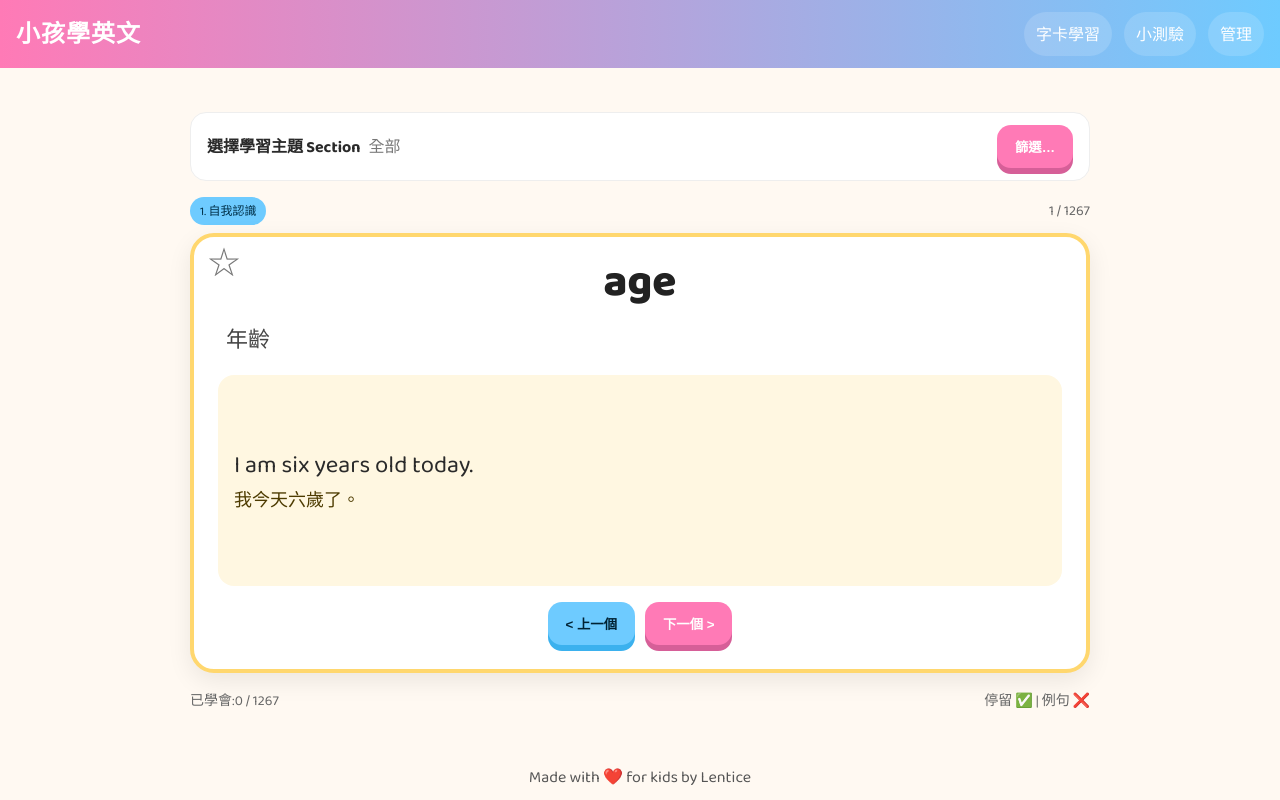
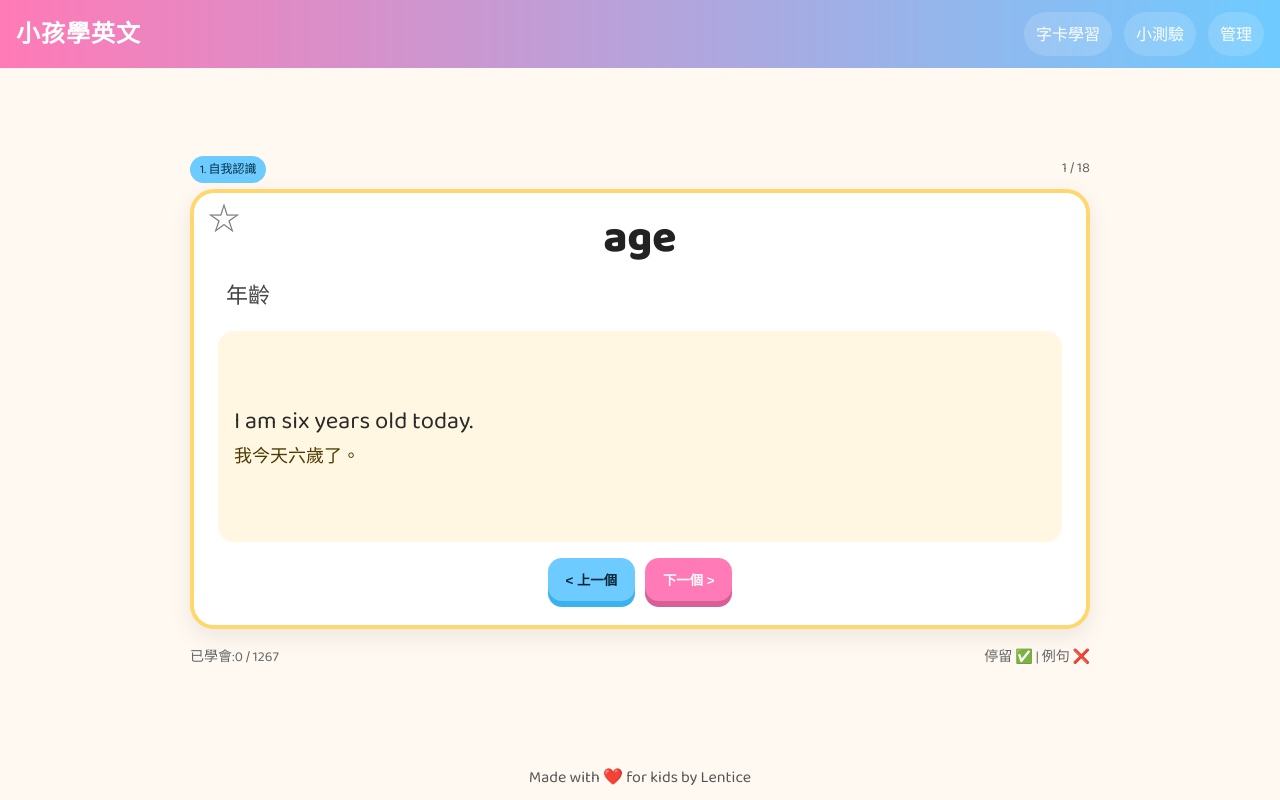
Before and after one commit to Lentice/kid_words, a React (Vite) app: page / in a window 1280 px wide. Built offline with nearby package versions, Linux system fonts and the light colour scheme.

Commit message:
fix: refactor SectionPicker and Learn components for improved section selection and state management

```diff
--- a/src/components/SectionPicker.jsx
+++ b/src/components/SectionPicker.jsx
@@ -1,39 +1,33 @@
 import React, { useState, useMemo } from 'react'
 
-export default function SectionPicker({ sections, selectedIds, onChange }){
-  const toggle = (id) => {
-    const has = selectedIds.includes(id)
-    const next = has ? selectedIds.filter(x=>x!==id) : [...selectedIds, id]
-    onChange(next)
+export default function SectionPicker({ sections, selectedId, onChange }){
+  const select = (id) => {
+    onChange(id)
   }
-  const allSelected = selectedIds.length === 0 || selectedIds.length === sections.length
-  const selectAll = () => onChange([]) // empty means all
 
   const [open, setOpen] = useState(false)
-  const summary = useMemo(() => {
-    if (allSelected) return '全部'
-    return `已選 ${selectedIds.length} / ${sections.length}`
-  }, [allSelected, selectedIds.length, sections.length])
+  const currentSection = useMemo(() => {
+    return sections.find(s => s.id === selectedId)
+  }, [sections, selectedId])
+
+  const summary = currentSection ? `${currentSection.number}. ${currentSection.name}` : '請選擇'
 
   return (
     <div className="panel">
       <div className="row" style={{justifyContent:'space-between', alignItems:'center'}}>
         <div className="row" style={{gap:8, alignItems:'center'}}>
-          <strong>選擇學習主題 Section</strong>
+          <strong>學習主題 Section</strong>
           <span className="muted">{summary}</span>
         </div>
         <div className="row" style={{gap:8}}>
-          {open && (
-            <button className="btn ghost" onClick={selectAll}>{allSelected ? '全部已選' : '選擇全部'}</button>
-          )}
-          <button className="btn" onClick={()=>setOpen(o=>!o)}>{open ? '收合' : '篩選…'}</button>
+          <button className="btn" onClick={()=>setOpen(o=>!o)}>{open ? '收合' : '切換…'}</button>
         </div>
       </div>
       {open && (
         <div className="section-list" style={{marginTop:8}}>
           {sections.map(s => (
             <label key={s.id} className="section-item">
-              <input type="checkbox" checked={selectedIds.length===0 ? true : selectedIds.includes(s.id)} onChange={()=>toggle(s.id)} />
+              <input type="radio" name="section" checked={selectedId === s.id} onChange={()=>select(s.id)} />
               <span>{s.number}. {s.name}</span>
             </label>
           ))}
--- a/src/routes/Learn.jsx
+++ b/src/routes/Learn.jsx
@@ -7,27 +7,50 @@ import { getProgress, saveProgress } from '../utils/progress'
 export default function Learn(){
   const { words, sections, sectionMap, bySections, loading, error } = useWordData()
   const saved = useMemo(()=>getProgress(),[])
-  const [selected, setSelected] = useState(saved.selectedSectionIds || [])
-  const [index, setIndex] = useState(saved.lastIndex || 0)
+
+  // 根據最後學習的單字 ID 找到對應的類別
+  const initialSection = useMemo(() => {
+    if (saved.lastWordId && words.length > 0) {
+      const lastWord = words.find(w => w.id === saved.lastWordId)
+      return lastWord ? lastWord.section_id : (sections.length > 0 ? sections[0].id : null)
+    }
+    return sections.length > 0 ? sections[0].id : null
+  }, [saved.lastWordId, words, sections])
+
+  const [selectedSection, setSelectedSection] = useState(initialSection)
   const [learnedIds, setLearnedIds] = useState(saved.learnedIds || new Set())
   const [dwellReady, setDwellReady] = useState(false)
   const [exampleClicked, setExampleClicked] = useState(false)
   const [isEditingProgress, setIsEditingProgress] = useState(false)
   const [progressInput, setProgressInput] = useState('')
+  const [showSectionMenu, setShowSectionMenu] = useState(false)
 
   const filtered = useMemo(()=>{
-    const list = bySections(selected)
+    if (!selectedSection) return []
+    const list = bySections([selectedSection])
     return list
-  },[bySections, selected, words])
+  },[bySections, selectedSection, words])
+
+  // 根據最後學習的單字 ID 找到在當前類別中的索引
+  const initialIndex = useMemo(() => {
+    if (saved.lastWordId && filtered.length > 0) {
+      const idx = filtered.findIndex(w => w.id === saved.lastWordId)
+      return idx >= 0 ? idx : 0
+    }
+    return 0
+  }, [saved.lastWordId, filtered])
+
+  const [index, setIndex] = useState(initialIndex)
 
   useEffect(()=>{
     // if current index exceeds filtered length, reset to 0
     if (index >= filtered.length) setIndex(0)
   },[filtered.length])
 
-  useEffect(()=>{
-    saveProgress({ selectedSectionIds: selected })
-  },[selected])
+  const handleSectionChange = (sectionId) => {
+    setSelectedSection(sectionId)
+    setIndex(0)
+  }
 
   const current = filtered[index] || null
   const pos = `${index+1} / ${filtered.length}`
@@ -52,14 +75,16 @@ export default function Learn(){
   const onPrev = () => {
     setIndex(i=>{
       const ni = (i-1+filtered.length)%filtered.length
-      saveProgress({ lastIndex: ni })
+      const wordId = filtered[ni]?.id
+      if (wordId) saveProgress({ lastWordId: wordId })
       return ni
     })
   }
   const onNext = () => {
     setIndex(i=>{
       const ni = (i+1)%filtered.length
-      saveProgress({ lastIndex: ni })
+      const wordId = filtered[ni]?.id
+      if (wordId) saveProgress({ lastWordId: wordId })
       return ni
     })
   }
@@ -82,7 +107,8 @@ export default function Learn(){
     if (!isNaN(num) && num >= 1 && num <= filtered.length) {
       const newIndex = num - 1
       setIndex(newIndex)
-      saveProgress({ lastIndex: newIndex })
+      const wordId = filtered[newIndex]?.id
+      if (wordId) saveProgress({ lastWordId: wordId })
     }
     setIsEditingProgress(false)
   }
@@ -95,20 +121,78 @@ export default function Learn(){
     }
   }
 
+  // 點擊外部關閉選單
+  useEffect(() => {
+    const handleClickOutside = (e) => {
+      if (showSectionMenu && !e.target.closest('.chip')) {
+        setShowSectionMenu(false)
+      }
+    }
+    document.addEventListener('click', handleClickOutside)
+    return () => document.removeEventListener('click', handleClickOutside)
+  }, [showSectionMenu])
+
   if (loading) return <div>載入中…</div>
   if (error) return <div>載入資料時發生錯誤</div>
   if (!filtered.length) return (
     <div className="stack" style={{maxWidth:900,width:'100%'}}>
-      <SectionPicker sections={sections} selectedIds={selected} onChange={setSelected} />
+      <SectionPicker sections={sections} selectedId={selectedSection} onChange={handleSectionChange} />
       <div className="panel">沒有符合的單字</div>
     </div>
   )
 
   return (
     <div className="stack" style={{gap:16,maxWidth:900,width:'100%'}}>
-      <SectionPicker sections={sections} selectedIds={selected} onChange={setSelected} />
       <div className="card-header" style={{marginBottom:-8}}>
-        <span className="chip">{sectionMap[current.section_id] ? `${sectionMap[current.section_id].number}. ${sectionMap[current.section_id].name}` : 'Section'}</span>
+        <div style={{position: 'relative'}}>
+          <span
+            className="chip"
+            onClick={() => setShowSectionMenu(!showSectionMenu)}
+            style={{cursor: 'pointer', userSelect: 'none'}}
+            title="點擊選擇類別"
+          >
+            {sectionMap[current.section_id] ? `${sectionMap[current.section_id].number}. ${sectionMap[current.section_id].name}` : 'Section'}
+          </span>
+          {showSectionMenu && (
+            <div
+              style={{
+                position: 'absolute',
+                top: '100%',
+                left: 0,
+                marginTop: '4px',
+                background: 'white',
+                border: '2px solid #4A90E2',
+                borderRadius: '8px',
+                boxShadow: '0 4px 12px rgba(0,0,0,0.15)',
+                zIndex: 1000,
+                minWidth: '200px',
+                maxHeight: '300px',
+                overflowY: 'auto'
+              }}
+            >
+              {sections.map(s => (
+                <div
+                  key={s.id}
+                  onClick={() => {
+                    handleSectionChange(s.id)
+                    setShowSectionMenu(false)
+                  }}
+                  style={{
+                    padding: '12px 16px',
+                    cursor: 'pointer',
+                    background: s.id === selectedSection ? '#E3F2FD' : 'white',
+                    fontWeight: s.id === selectedSection ? 'bold' : 'normal',
+                    borderBottom: '1px solid #eee'
+                  }}
+                  onMouseEnter={(e) => e.target.style.background = '#F5F5F5'}
+                  onMouseLeave={(e) => e.target.style.background = s.id === selectedSection ? '#E3F2FD' : 'white'}
+                >
+                  {s.number}. {s.name}
+                </div>
+              ))}
+            </div>
+          )}
+        </div>
         {isEditingProgress ? (
           <input
             type="number"
```
